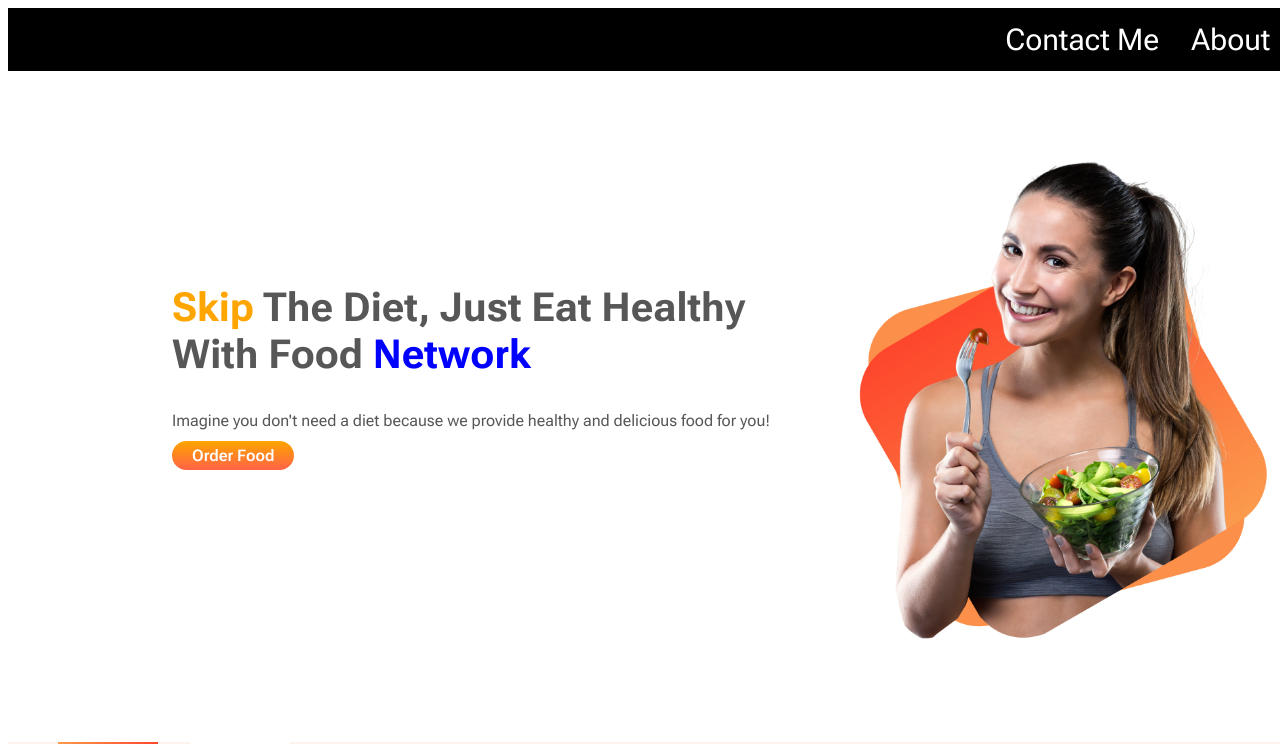
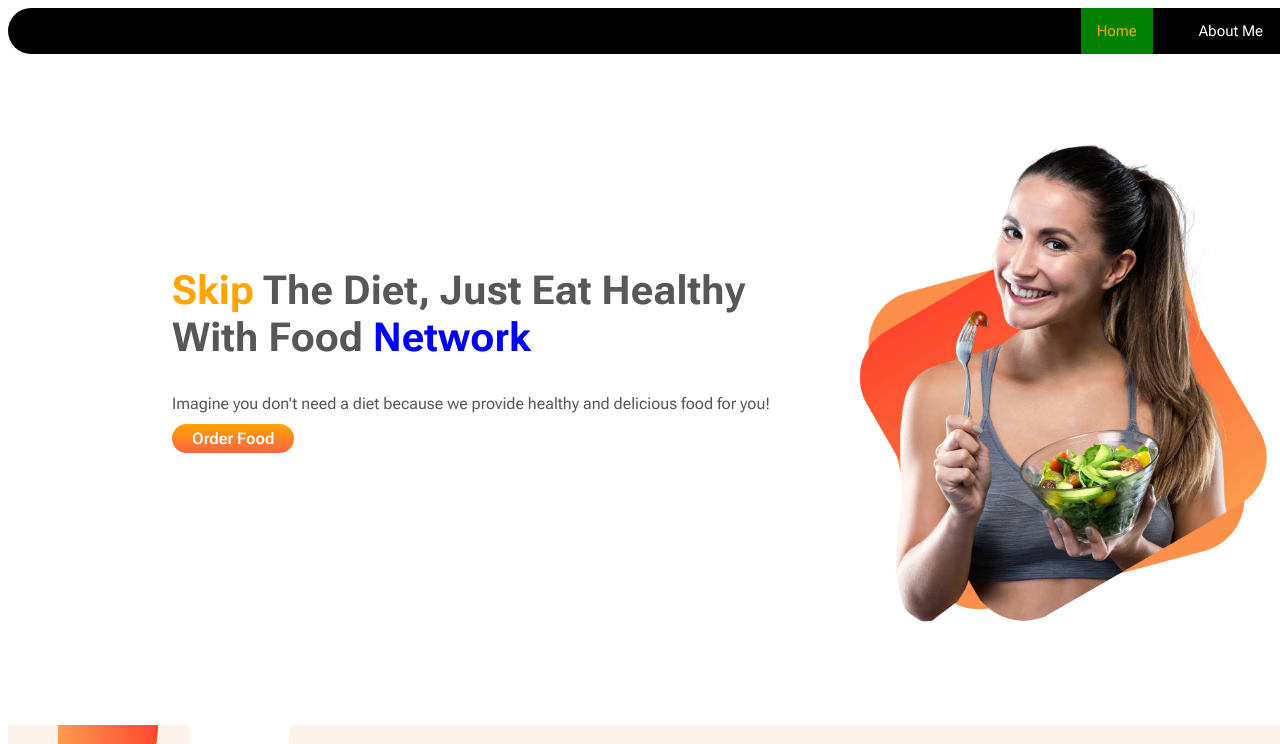
Before and after one commit to Sayed-Munshi/food-network, a plain HTML site: page index.html in a window 1280 px wide. Shown: the top 744 px of the page. Drawn offline with Linux system fonts and the light colour scheme.

Commit message:
done all project

```diff
--- a/index.html
+++ b/index.html
@@ -18,9 +18,9 @@
 <body>
 
     <nav class="topnav">
-        <a class="active" href="#">Home</a>
-        <a href="#">About Me</a>
-        <a href="#">Contact Me</a>
+        <a href="#contact">Contact Me</a>
+        <a href="#about">About Me</a>
+        <a class="active" href="#home">Home</a>
     </nav>
 
     <section class="area-hight">
--- a/style.css
+++ b/style.css
@@ -168,15 +168,17 @@ footer {
     width: 1440px;
     margin: 0 auto;
     background-color: black;
+    border-radius: 30px;
 
 }
 
 .topnav a {
     text-decoration: none;
-    font-size: 30px;
+    font-size: 15px;
     float: right;
     color: white;
     padding: 14px 16px;
+    margin-right: 30px;
 }
 
 .topnav a:hover {
@@ -185,5 +187,6 @@ footer {
 
 .topnav a.active {
     background-color: green;
-    color: red;
+    color: orange;
+
 }
```
